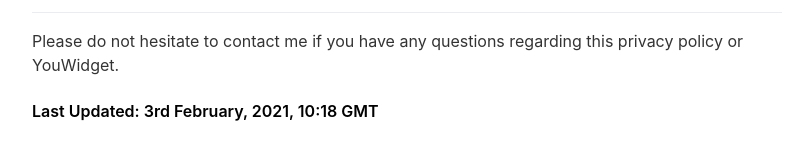
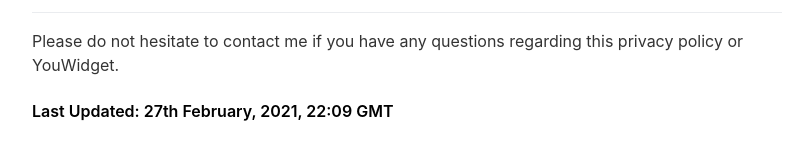
Before and after one commit to jsh8w/youwidget-landing, a Jekyll site: the page built from _pages/terms-and-privacy.md, in a window 1280 px wide and 900 px high, scrolled down 1773 px. Shown: the part 709-869 px from the top of the window, without its empty margins (233-1045 px from the left). Built offline with Jekyll 4.4.1, drawn with Linux system fonts in a browser that asks for light colours; nearby versions of some CDN libraries.

Commit message:
Updated privacy policy.

```diff
--- a/_pages/terms-and-privacy.md
+++ b/_pages/terms-and-privacy.md
@@ -56,4 +56,4 @@ I may update this Privacy Policy from time to time. Thus, you are advised to rev
 ## Contact Me
 Please do not hesitate to contact me if you have any questions regarding this privacy policy or YouWidget.
 
-#### Last Updated: 3rd February, 2021, 10:18 GMT
+#### Last Updated: 27th February, 2021, 22:09 GMT
```
